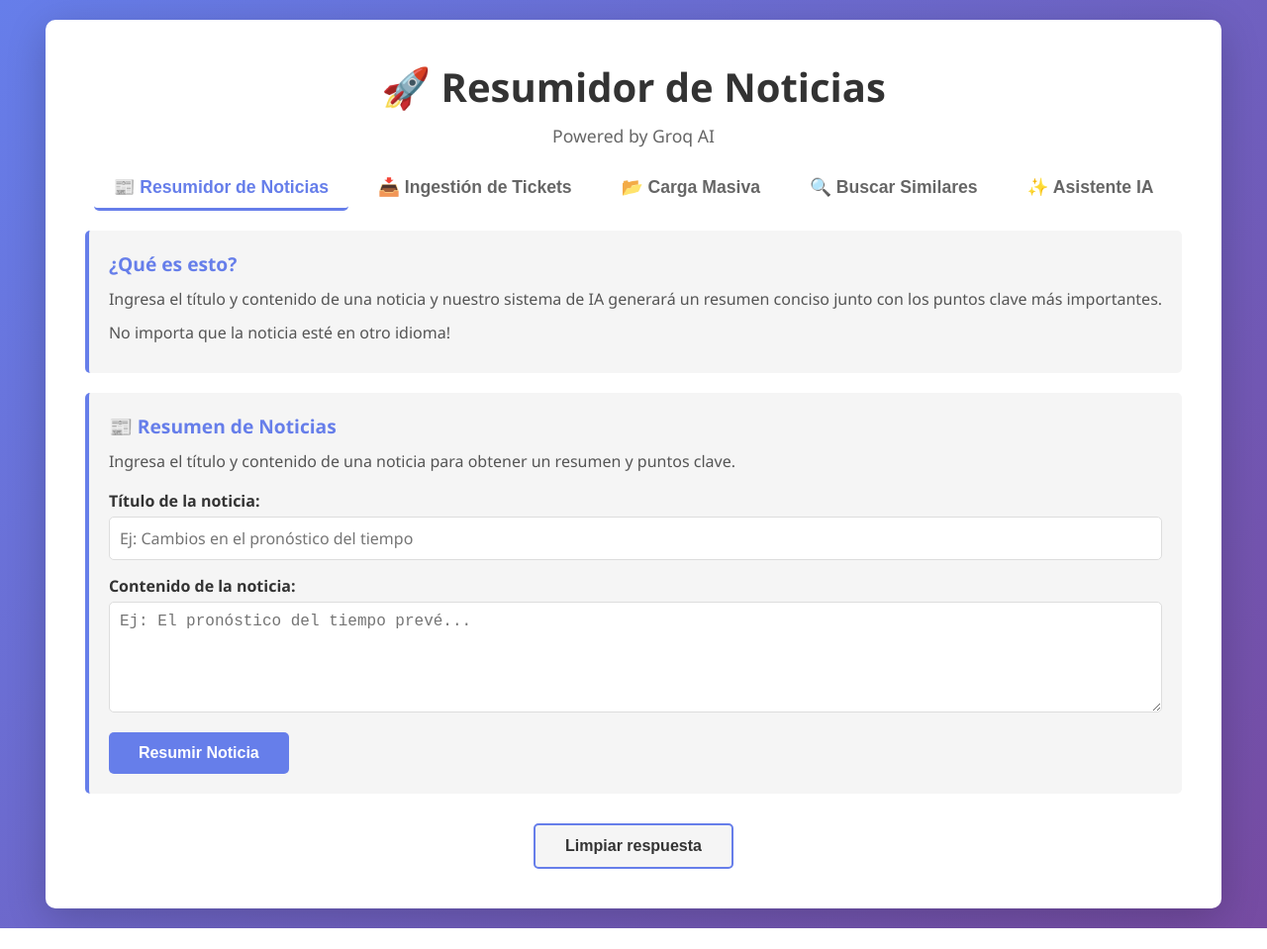
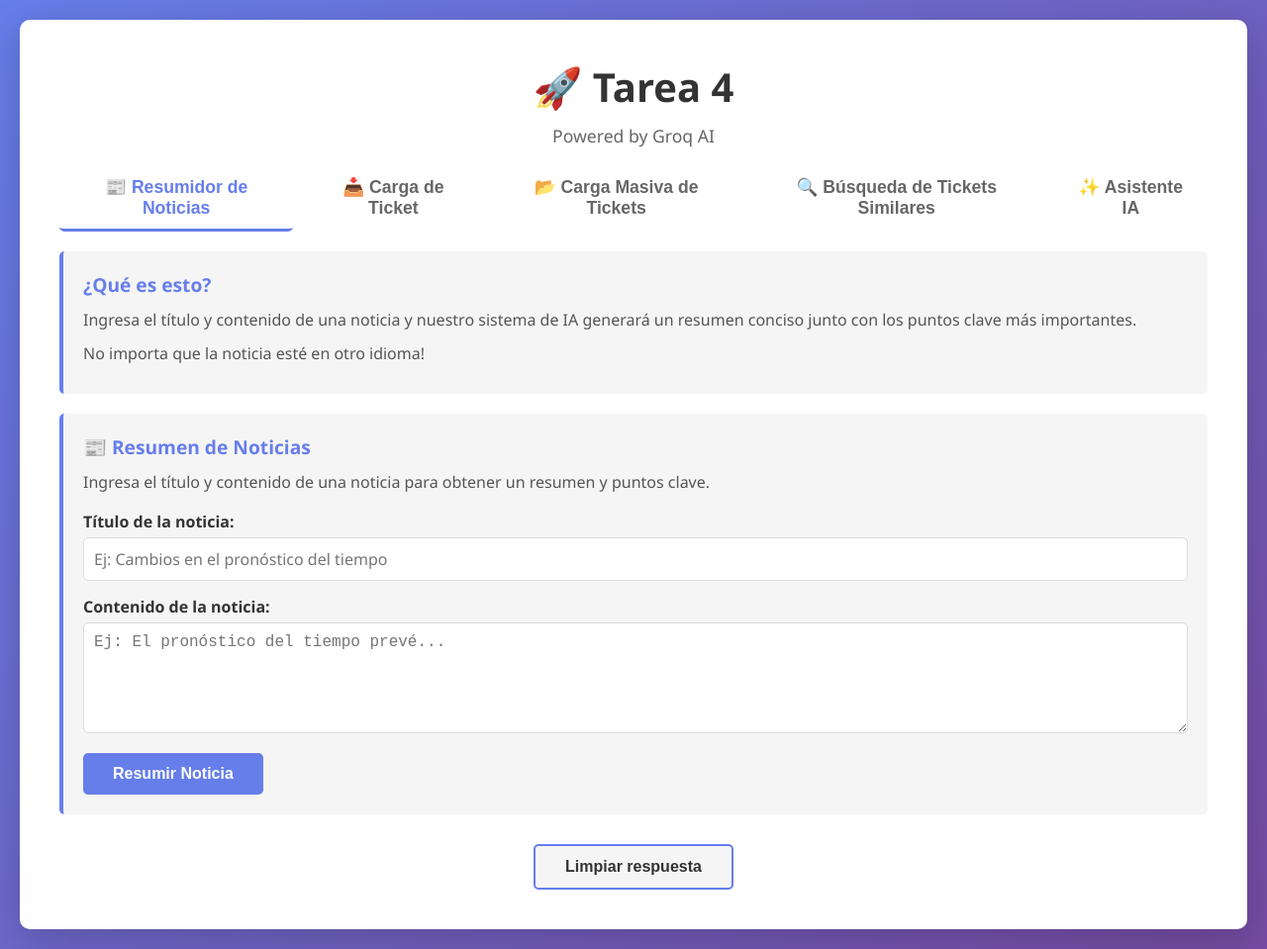
Before and after one commit to guibla236/LLM-apps, a FastAPI app: page / in a window 1280 px wide. Shown: the whole page at 99% size. Before the commit the page ends 938 px from the top, so only its background shows below. Run offline with FastAPI, Linux system fonts and the light colour scheme; parts of the project's set-up code (start-up, migrations or seed data) failed here and were passed over.

Commit message:
Ajustes mínimos de UI

```diff
--- a/api/static/js/script.js
+++ b/api/static/js/script.js
@@ -275,9 +275,9 @@
             data.forEach((ticket, index) => {
                 formattedText += `--- TICKET #${index + 1} ---\n`;
                 formattedText += `🆔 ID: ${ticket.ticketId}\n`;
-                formattedText += `📌 Título: ${ticket.title}\n`;
                 formattedText += `🚨 Prioridad: ${ticket.priority}\n`;
                 formattedText += `📝 Descripción: ${ticket.description}\n`;
+                formattedText += `👤 Owner: ${ticket.owner}\n`;
                 formattedText += `\n`;
             });
             content.textContent = formattedText;
--- a/api/templates/index.html
+++ b/api/templates/index.html
@@ -10,14 +10,14 @@
 
 <body>
     <div class="container">
-        <h1>🚀 Resumidor de Noticias</h1>
+        <h1>🚀 Tarea 4</h1>
         <p class="subtitle">Powered by Groq AI</p>
 
         <div class="tabs">
             <button class="tab-btn active" onclick="switchTab('summarizer')">📰 Resumidor de Noticias</button>
-            <button class="tab-btn" onclick="switchTab('ingestor')">📥 Ingestión de Tickets</button>
-            <button class="tab-btn" onclick="switchTab('bulk')">📂 Carga Masiva</button>
-            <button class="tab-btn" onclick="switchTab('search')">🔍 Buscar Similares</button>
+            <button class="tab-btn" onclick="switchTab('ingestor')">📥 Carga de Ticket</button>
+            <button class="tab-btn" onclick="switchTab('bulk')">📂 Carga Masiva de Tickets</button>
+            <button class="tab-btn" onclick="switchTab('search')">🔍 Búsqueda de Tickets Similares</button>
             <button class="tab-btn" onclick="switchTab('augment')">✨ Asistente IA</button>
         </div>
 
@@ -111,8 +111,12 @@
                     <label for="ticketJsonSearch">JSON del Ticket:</label>
                     <textarea id="ticketJsonSearch" placeholder='{
       "ticketId": "12345",
-      "title": "Problema referencia...",
-      ...
+      "title": "Problema con la impresora",
+      "priority": "HIGH",
+      "owner": "Juan Pérez - IT",
+      "description": "La impresora no responde y muestra un error de conexión.",
+      "impact": "Alto",
+      "actions": "Reinicié la impresora y verifiqué los cables."
     }' class="form-textarea" rows="10"></textarea>
                 </div>
 
@@ -123,7 +127,8 @@
         <div id="augment-section" class="section" style="display: none;">
             <div class="info-box">
                 <h2>¿Qué es esto?</h2>
-                <p>El asistente utilizará IA para analizar tickets similares y proponerte una solución resumida y contactos clave.</p>
+                <p>El asistente utilizará IA para analizar tickets similares y proponerte una solución resumida y
+                    contactos clave.</p>
             </div>
 
             <div class="info-box">
@@ -134,8 +139,12 @@
                     <label for="ticketJsonAugment">JSON del Ticket:</label>
                     <textarea id="ticketJsonAugment" placeholder='{
       "ticketId": "12345",
-      "title": "Problema...",
-      ...
+      "title": "Problema con la impresora",
+      "priority": "HIGH",
+      "owner": "Juan Pérez - IT",
+      "description": "La impresora no responde y muestra un error de conexión.",
+      "impact": "Alto",
+      "actions": "Reinicié la impresora y verifiqué los cables."
     }' class="form-textarea" rows="10"></textarea>
                 </div>
 
```
